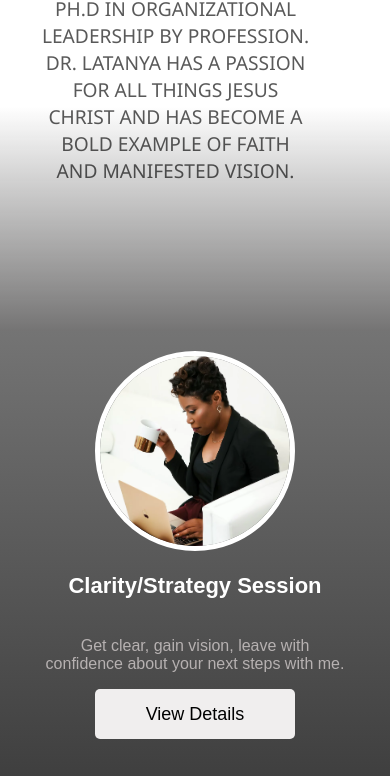
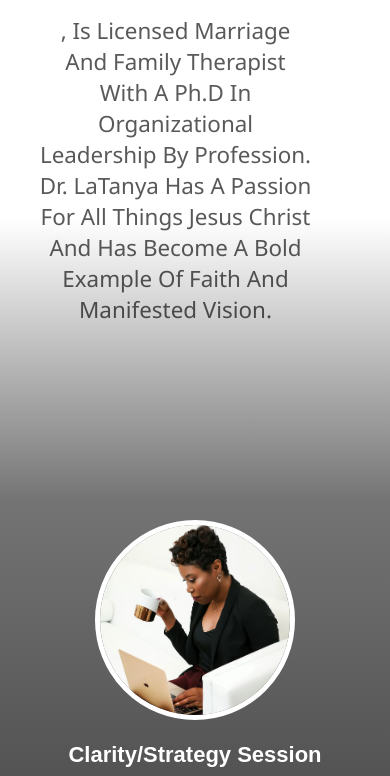
Before and after one commit to arsalan414/Dr.LaTanya-Moore, a plain HTML site: page index.html in a window 390 px wide. Shown: the part 344-1120 px from the top of the page. Drawn offline with Linux system fonts and the light colour scheme.

Commit message:
removed bugs

```diff
--- a/index.html
+++ b/index.html
@@ -202,16 +202,5 @@
     <footer>
       <p>© 2022 Dr. LaTanya Moore</p>
     </footer>
-
-    <script>
-      var navList = document.getElementById("nav-lists");
-      function Show() {
-        navList.classList.add("_Menus-show");
-      }
-
-      function Hide() {
-        navList.classList.remove("_Menus-show");
-      }
-    </script>
   </body>
 </html>
--- a/style.css
+++ b/style.css
@@ -45,8 +45,8 @@ section {
   margin: 0;
 }
 .first-page .top-box p {
-  margin: 0;
-  font-size: 1.2rem;
+  font-size: 1.4rem;
+  text-transform: capitalize;
   font-family: "Segoe UI", Tahoma, Geneva, Verdana, sans-serif;
 }
 
@@ -117,18 +117,16 @@ section {
   display: flex;
   padding: 50px 70px;
   flex-wrap: wrap;
-  /* flex-basis: 400px; */
 }
 .sec3 {
   width: 400px;
-  /* text-align: center; */
   padding: 50px;
   flex-basis: 400px;
   color: rgba(0, 0, 0, 0.822);
   font-size: 15px;
 }
 .sec3-2 {
-  text-align: center;
+  /* text-align: center; */
 }
 .sec3 h4 {
   font-size: 22px;
@@ -177,16 +175,21 @@ footer {
 
 @media only screen and (max-width: 800px) {
   .first-page {
-    height: 80vh;
+    height: 100vh;
+
   }
   .first-page .top-box {
-    font-size: 24px;
     width: 70%;
     position: relative;
-    top: 30%;
+    top: 20%;
     left: 10%;
   }
 
+  .top-box p{
+    font-size: 22px;
+    text-transform: capitalize;
+    text-align: center;
+  }
   .third-page {
     padding: 10px 10px;
   }
```
